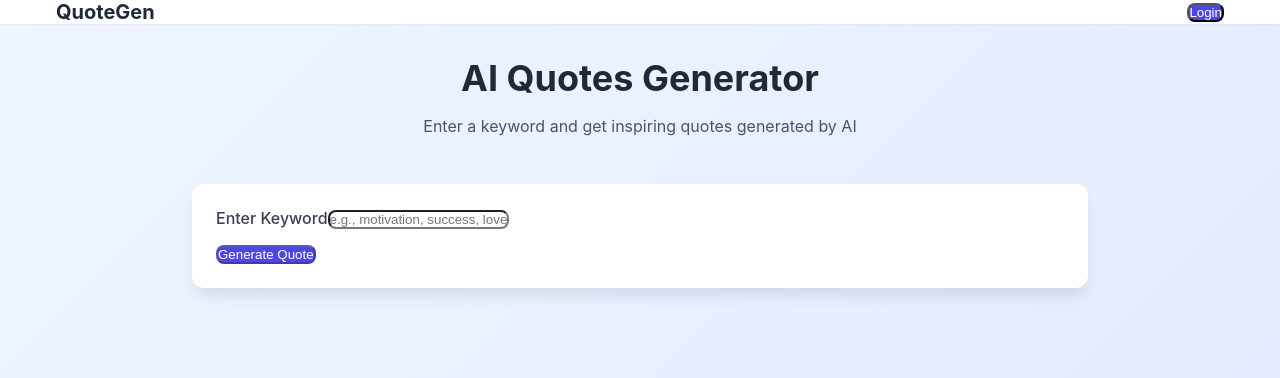
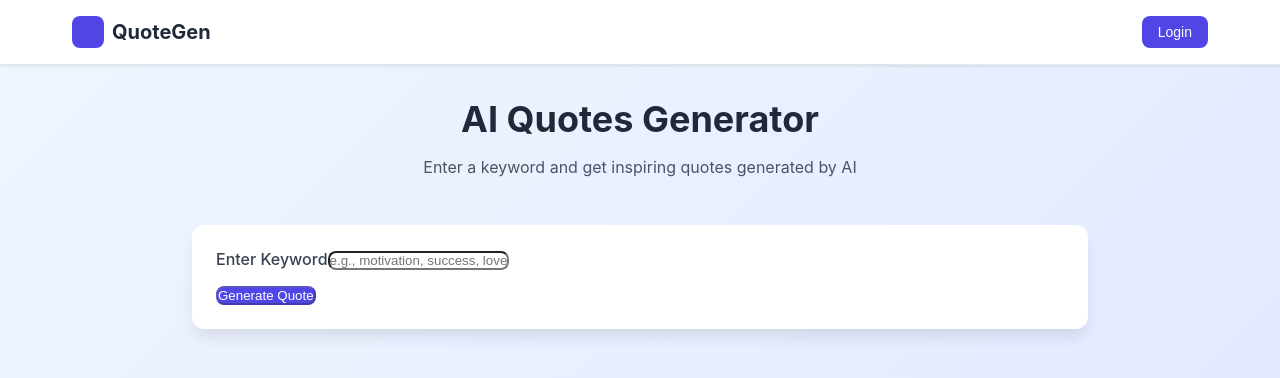
Before and after one commit to mahendramirdhapy-tech/quotes-generator, a React (Vite) app: page / in a window 1280 px wide. Shown: the top 378 px of the page. Built offline with nearby package versions, Linux system fonts and the light colour scheme; no server answers.

Commit message:
Update Header.jsx

```diff
--- a/src/components/Header.jsx
+++ b/src/components/Header.jsx
@@ -1,11 +1,11 @@
 export default function Header({ user, onLoginClick, onLogout }) {
   return (
-    <header className="bg-white shadow-sm border-b">
-      <div className="container mx-auto px-4 py-4">
-        <div className="flex justify-between items-center">
-          <div className="flex items-center space-x-2">
-            <div className="w-8 h-8 bg-indigo-600 rounded-lg"></div>
-            <span className="text-xl font-bold text-gray-800">QuoteGen</span>
+    <header className="header">
+      <div className="container">
+        <div className="header-content">
+          <div className="logo">
+            <div className="logo-icon"></div>
+            <span className="logo-text">QuoteGen</span>
           </div>
 
           <div className="flex items-center space-x-4">
@@ -14,7 +14,7 @@ export default function Header({ user, onLoginClick, onLogout }) {
                 <span className="text-gray-700">Hello, {user.email}</span>
                 <button
                   onClick={onLogout}
-                  className="bg-gray-500 hover:bg-gray-600 text-white px-4 py-2 rounded-lg transition duration-200"
+                  className="btn btn-small bg-gray-500 hover:bg-gray-600 text-white"
                 >
                   Logout
                 </button>
@@ -22,7 +22,7 @@ export default function Header({ user, onLoginClick, onLogout }) {
             ) : (
               <button
                 onClick={onLoginClick}
-                className="bg-indigo-600 hover:bg-indigo-700 text-white px-6 py-2 rounded-lg font-medium transition duration-200"
+                className="btn btn-small bg-indigo-600 hover:bg-indigo-700 text-white"
               >
                 Login
               </button>
```
